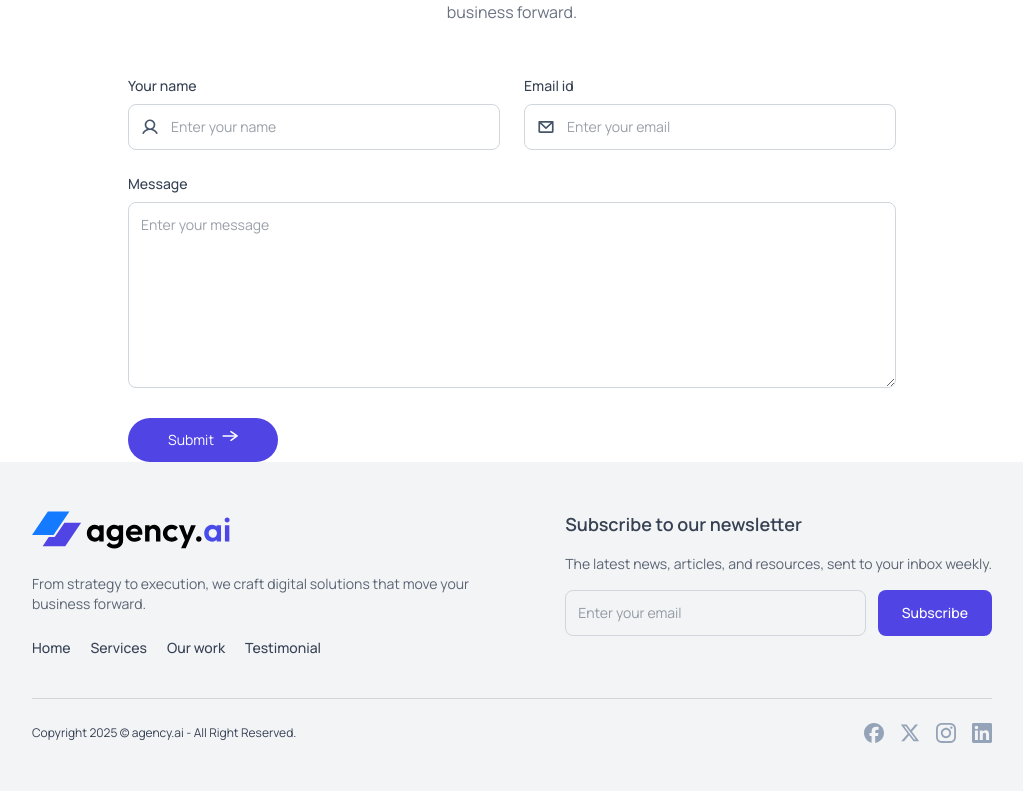
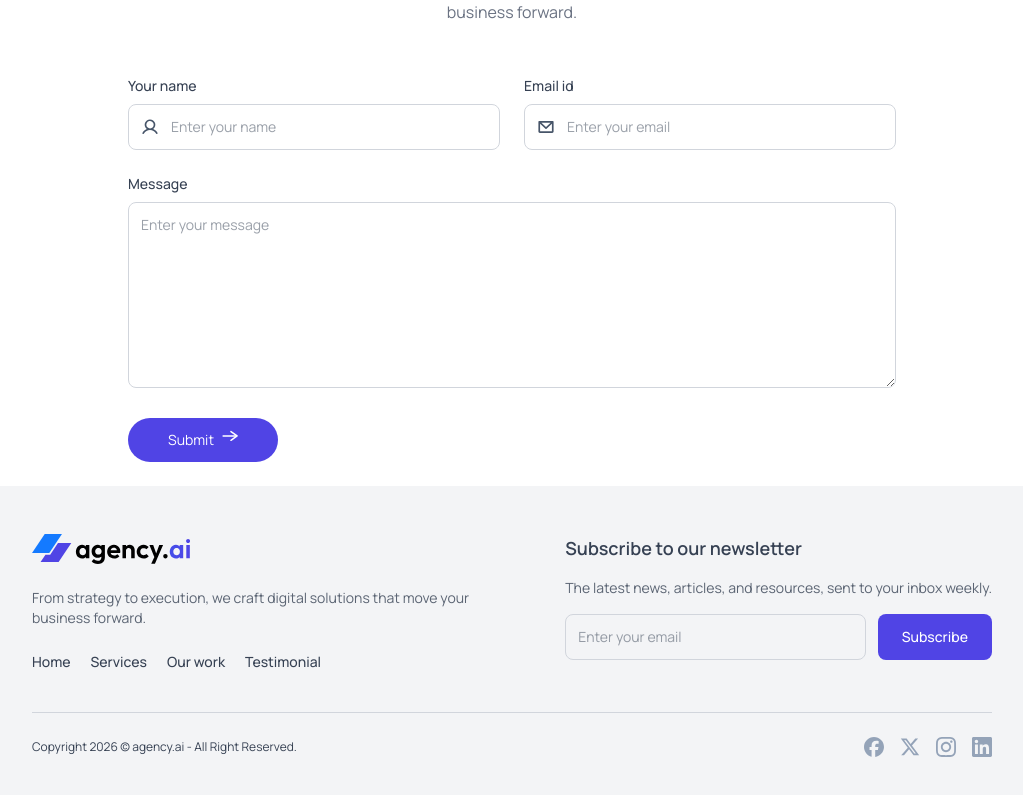
Before and after one commit to nethmalgeesaraux/Modern-Responsive-Website-Using-React-JS-Tailwind-CSS-Frontend-Project, a React (Vite) app: page / in a window 1280 px wide. Shown: the part 3216-4011 px from the top of the page, without its empty margins (128-1151 px from the left). Built offline with nearby package versions, Linux system fonts and the light colour scheme.

Commit message:
Components Footer update logo dark

```diff
--- a/src/App.jsx
+++ b/src/App.jsx
@@ -23,7 +23,8 @@ function App() {
       <OurWork/>
       <Teams/>
       <ContactUs/>
-      <Footer/>
+      <br/>
+      <Footer theme={theme}/>
     </div>
   );
 }
--- a/src/components/Footer.jsx
+++ b/src/components/Footer.jsx
@@ -2,7 +2,7 @@ import React from "react";
 import assets from "../assets/assets";
 import toast, { Toaster } from "react-hot-toast";
 
-export const Footer = () => {
+export const Footer = ({ theme }) => {
     const onSubscribe = async (event) => {
         event.preventDefault();
 
@@ -28,15 +28,18 @@ export const Footer = () => {
         }
     };
 
+
+    const logoSrc = theme === "dark" ? assets.logo_dark : assets.logo;
+
     return (
         <footer className="bg-gray-100 dark:bg-gray-900 text-gray-700 dark:text-gray-300 px-6 sm:px-12 lg:px-24 xl:px-40 py-12">
             <Toaster position="top-right" reverseOrder={false} />
 
             <div className="flex flex-col md:flex-row justify-between gap-10">
-                {/* Left side */}
                 <div className="flex flex-col gap-6 max-w-md">
                     <div className="flex items-center gap-3">
-                        <img src={assets.logo} alt="Agency Logo" className="w-50 h-10" />
+
+                        <img src={logoSrc} alt="Agency Logo" className="w-40 h-auto" />
                     </div>
                     <p className="text-sm opacity-80">
                         From strategy to execution, we craft digital solutions that move your business forward.
@@ -76,7 +79,7 @@ export const Footer = () => {
             {/* Bottom section */}
             <div className="flex flex-col md:flex-row justify-between items-center mt-10 border-t border-gray-300 dark:border-gray-700 pt-6 gap-4">
                 <p className="text-xs">
-                    Copyright 2025 © agency.ai - All Right Reserved.
+                    Copyright 2026 © agency.ai - All Right Reserved.
                 </p>
                 <div className="flex gap-4">
                     <a href="https://www.facebook.com/nethmal.geesara.3"><img src={assets.facebook_icon} alt="Facebook" className="w-5 h-5" /></a>
```
